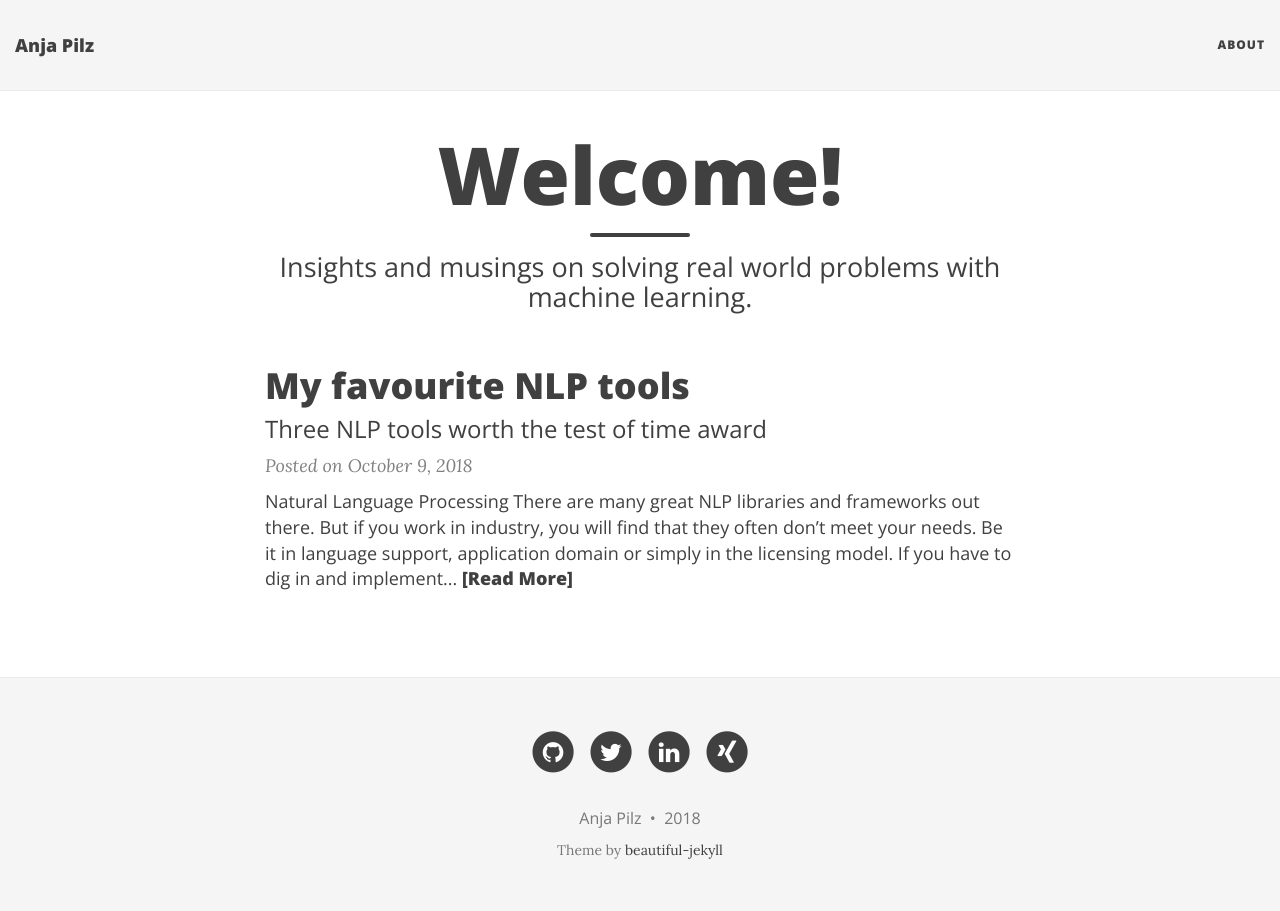
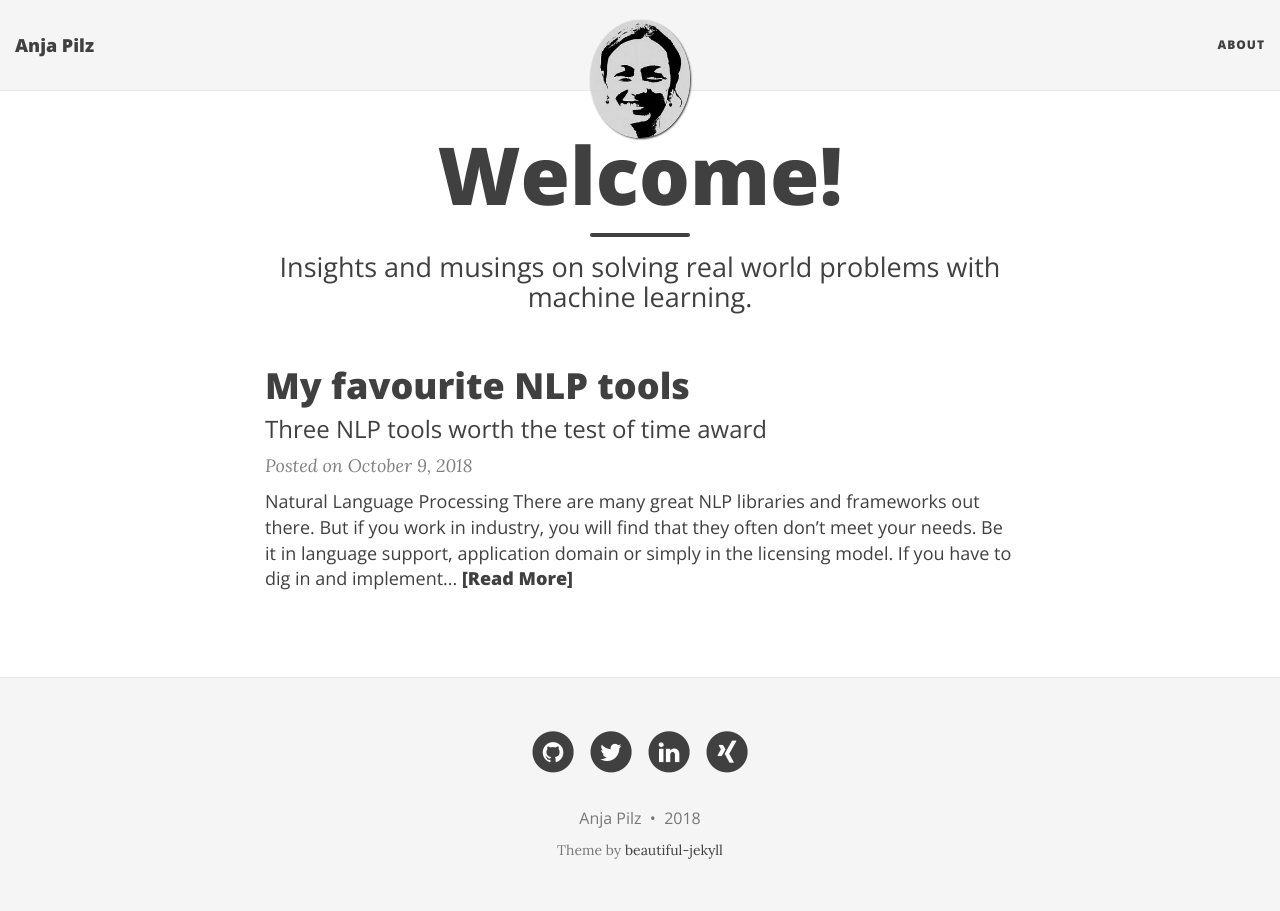
Before and after one commit to aplz/aplz.github.io, a Jekyll site: the page built from index.html, in a window 1280 px wide. Built offline with Jekyll 4.4.1, drawn with Linux system fonts in a browser that asks for light colours; nearby versions of some CDN libraries; the list of posts is cut into pages by our own code.

Commit message:
add avatar

```diff
--- a/_config.yml
+++ b/_config.yml
@@ -32,7 +32,7 @@ navbar-links:
 
 # Image to show in the navigation bar - image must be a square (width = height)
 # Remove this parameter if you don't want an image in the navbar
-# avatar: "/img/avatar-icon.png"
+avatar: "/images/avatar_me.jpg"
 
 # If you want to have an image logo in the top-left corner instead of the title text,
 # then specify the following parameter
```
Also changed, not shown: images/avatar_me.jpg (added).
